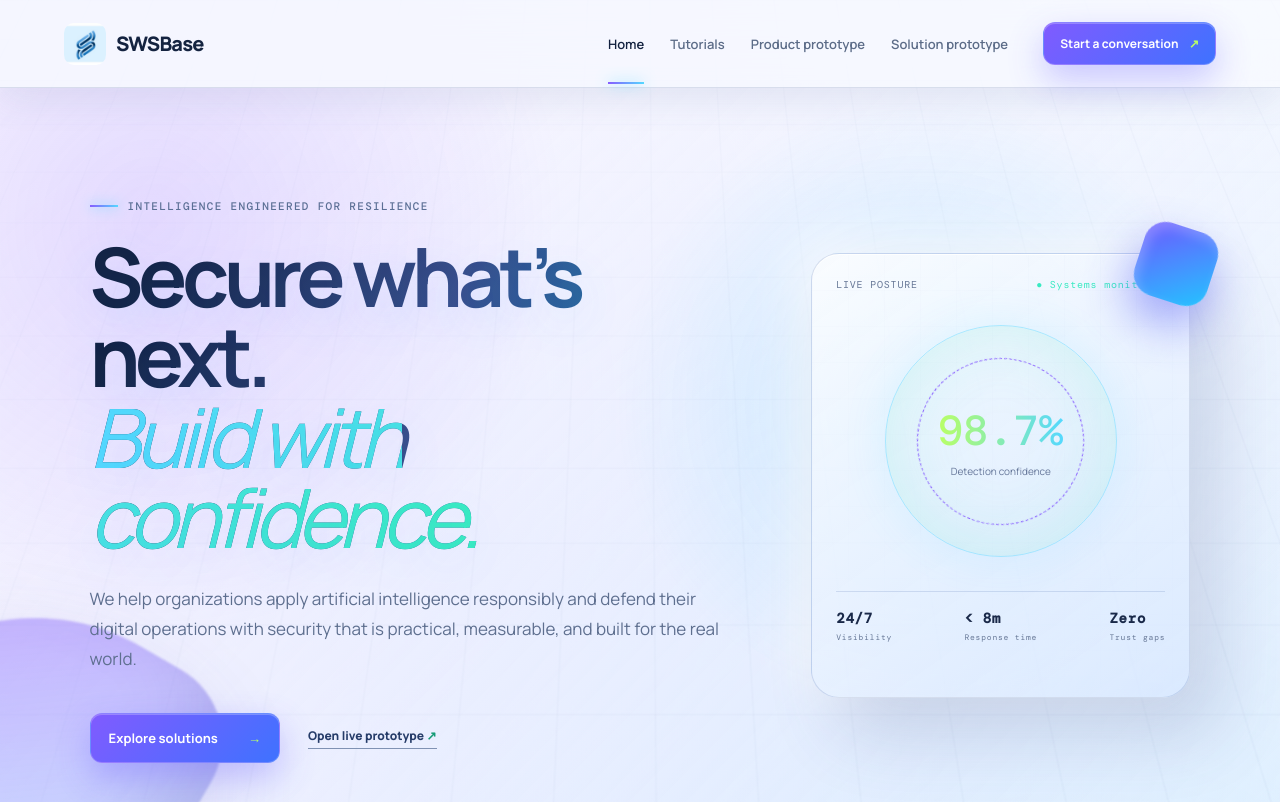
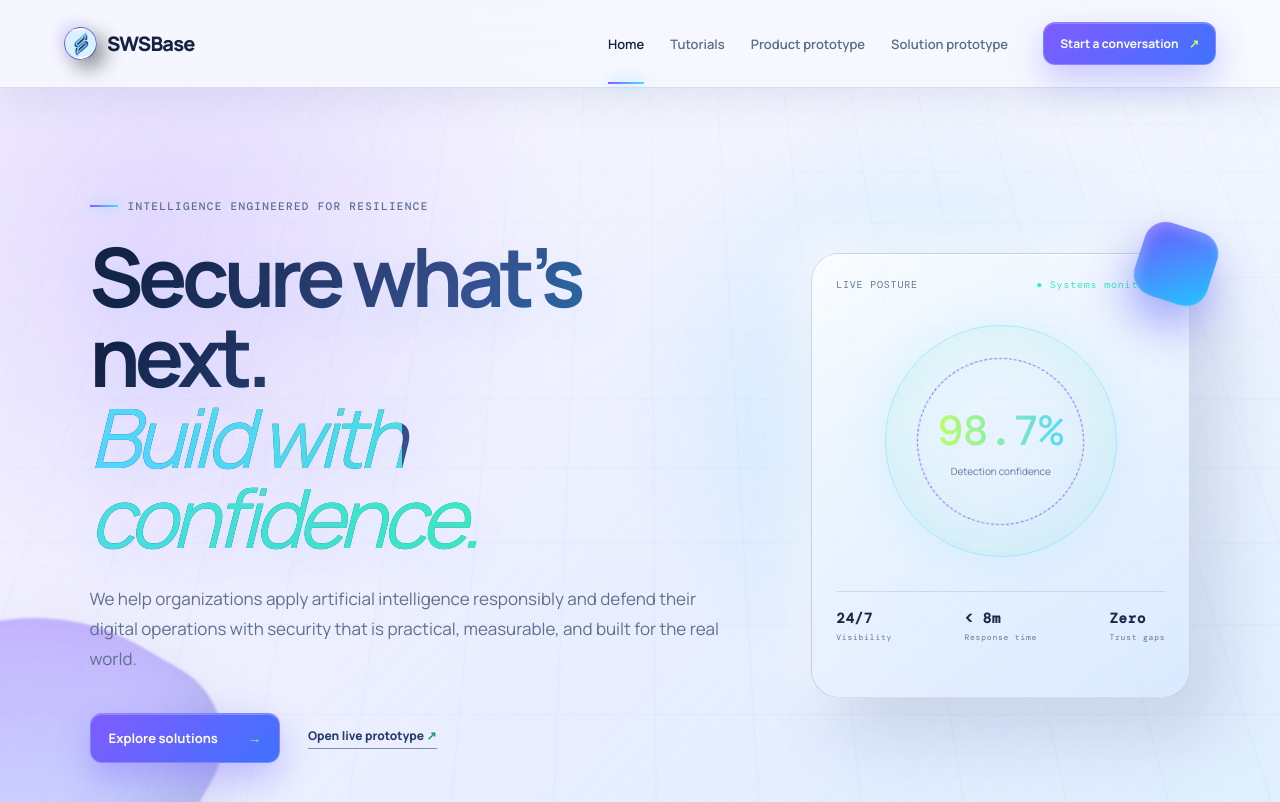
Before and after one commit to YSuraj/sis_site, a plain HTML site: page index.html in a window 1280 px wide. Shown: the top 802 px of the page. Drawn offline with nearby package versions, Linux system fonts and the light colour scheme.

Commit message:
Update index.html
added class logo mark header logo image

```diff
--- a/index.html
+++ b/index.html
@@ -14,7 +14,7 @@
   <header class="site-header">
     <a class="logo" href="index.html" aria-label="SWSBase home">
     <img
-      class="logo-image"
+      class="logo-mark"
       src="assets/swsbase_logo.jpeg"
       alt="SWSBase logo"
     />
```
